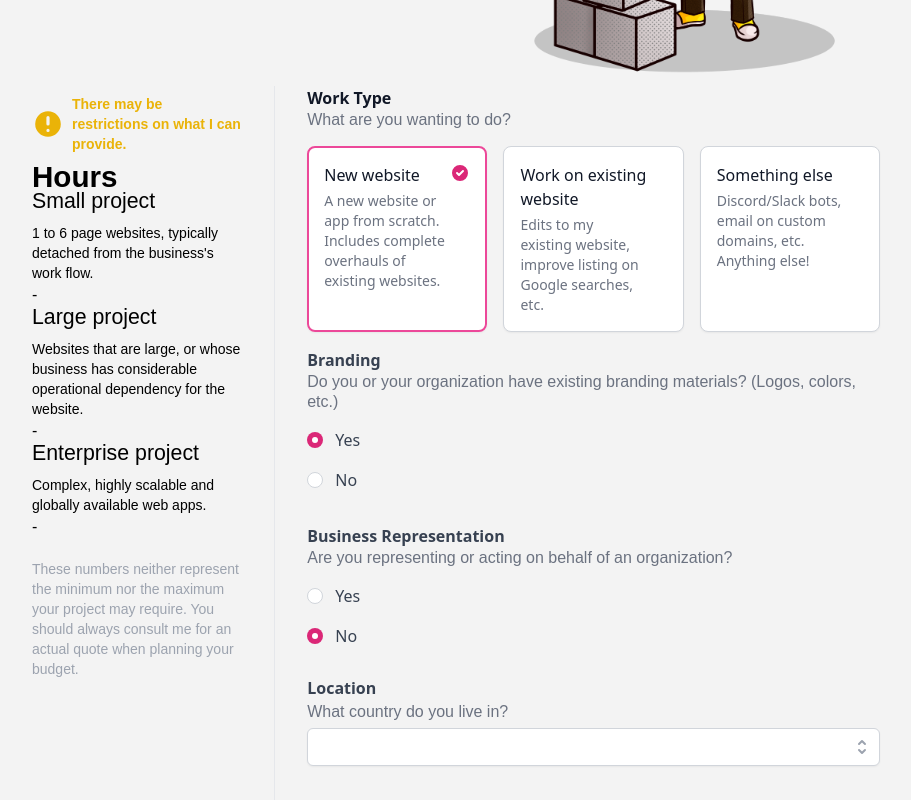
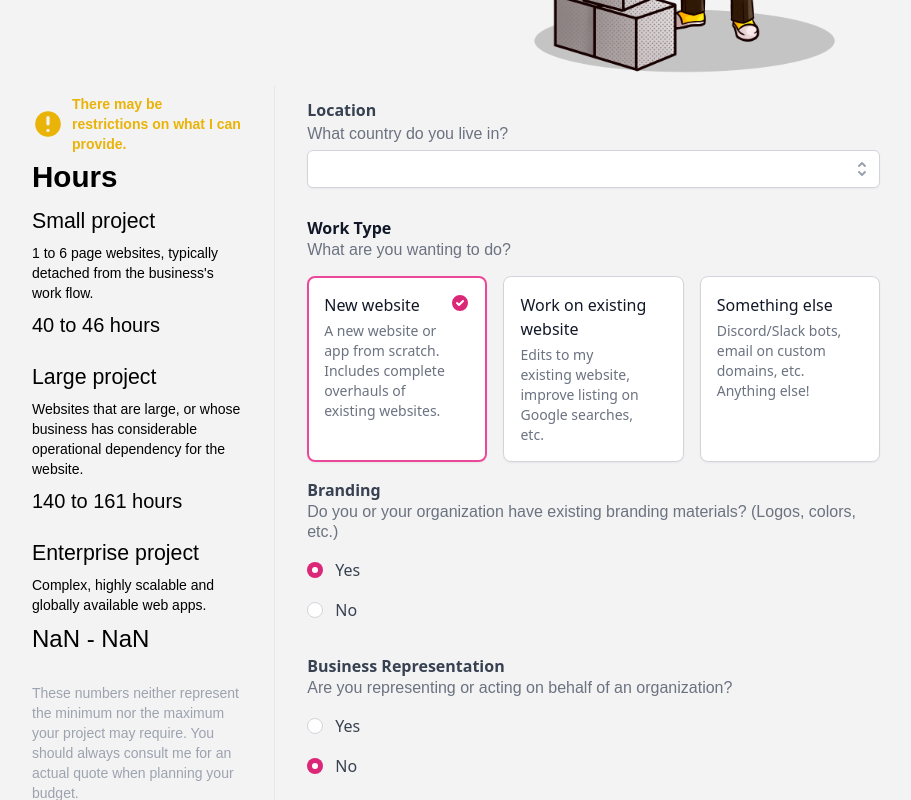
Before and after one commit to bananabrann/old-bananabrann.dev, a Next.js app: page /quote in a window 1280 px wide. Shown: the part 540-1340 px from the top of the page, without its empty margins (184-1095 px from the left). Built offline with nearby package versions, Linux system fonts and the light colour scheme; a web font is replaced by a local one.

Commit message:
Add quote estimate formula

```diff
--- a/pages/quote.tsx
+++ b/pages/quote.tsx
@@ -55,7 +55,7 @@ export default function GetStarted() {
   const [estimateNotices, setEstimateNotices] = useState<EstimateNotice[]>([]);
   const [isAnOrganization, setIsAnOrganization] = useState<boolean>(false);
   const [contractRequired, setContractRequired] = useState<boolean>(false);
-  const [isBrandingRequired, setIsBrandingRequired] = useState<boolean>(true);
+  const [isBrandingExisting, setIsBrandingExisting] = useState<boolean>(true);
   const [questionnaireForm, setQuestionnaireForm] =
     useState<GettingStartedQuestionnaire>({} as GettingStartedQuestionnaire);
 
@@ -74,8 +74,80 @@ export default function GetStarted() {
 
   /**
    * Manage the estimate numbers provided by the quote calculator.
+   *
+   * Estimates are provided by adding to the base number and then adjusting for
+   * variance depending on the input from the input.
    */
-  useEffect(() => {
+  function calculateEstimate() {
+    let variance: number = 0.1;
+    let newEstimate: QuoteEstimate;
+    let small: number = NaN;
+    let large: number = NaN;
+    let enterprise: number = NaN;
+
+    if (questionnaireForm.workType === WorkType.WebNew) {
+      small = 40;
+      large = 140;
+      enterprise = 480;
+      variance += 0.05;
+
+      if (!isBrandingExisting) variance += 1.0;
+    } else if (questionnaireForm.workType === WorkType.WebExisting) {
+      if (contractRequired) variance += 0.5;
+      small = 10;
+      large = 40;
+      enterprise = 40;
+      variance += 0.25;
+
+      if (questionnaireForm.existingSiteWork?.bugfix) {
+        variance += 2;
+        small -= 2;
+        large -= 25;
+        enterprise -= 25;
+      }
+
+      if (questionnaireForm.existingSiteWork?.seo) {
+        small += 8;
+        large += 16;
+        enterprise += 40;
+      }
+
+      if (questionnaireForm.existingSiteWork?.newFeature) {
+        variance += 0.5;
+        small += 20;
+        large += 40;
+        enterprise += 160;
+      }
+    }
+
+    if (isAnOrganization) {
+      small += 60;
+      large += 120;
+      variance += 0.25;
+
+      if (questionnaireForm.orgAffiliation.is508Required) {
+        variance += 0.1;
+      }
+    }
+
+    if (!isAnOrganization) enterprise = NaN;
+
+    newEstimate = {
+      smallLow: small,
+      smallHigh: Math.ceil(small + small * variance),
+      largeLow: large,
+      largeHigh: Math.ceil(large + large * variance),
+      enterpriseLow: Math.floor(enterprise + (enterprise * variance) / (5 / 6)),
+      enterpriseHigh: Math.ceil(enterprise + enterprise * (variance * 2)),
+    };
+
+    setEstimate(newEstimate);
+  }
+
+  /**
+   * Manages the notices provided from info in the form.
+   */
+  function calculateNotices() {
     // Reset array of notices.
     setEstimateNotices([]);
     let newNotices: EstimateNotice[] = [];
@@ -92,9 +164,9 @@ export default function GetStarted() {
     }
 
     // If branding work is required.
-    // TODO - Check that isBrandingRequired is as expected. The values may be
+    // TODO - Check that isBrandingExisting is as expected. The values may be
     // inverted.
-    if (!isBrandingRequired) {
+    if (!isBrandingExisting) {
       newNotices.push({
         type: EstimateNoticeType.Warning,
         text: "Not having branding adds serious variability to actual hours.",
@@ -127,7 +199,12 @@ export default function GetStarted() {
     }
 
     setEstimateNotices(newNotices);
-  }, [questionnaireForm, isAnOrganization, isBrandingRequired]);
+  }
+
+  useEffect(() => {
+    calculateEstimate();
+    calculateNotices();
+  }, [questionnaireForm, isAnOrganization, isBrandingExisting]);
 
   useEffect(() => {
     // On the first load, set the work type to "WebNew" so that the branding
@@ -192,8 +269,8 @@ export default function GetStarted() {
   }
 
   function handleBrandingRequired(b: boolean) {
-    setIsBrandingRequired(b);
-    setQuestionnaireForm({ ...questionnaireForm, isBrandingRequired: b });
+    setIsBrandingExisting(b);
+    setQuestionnaireForm({ ...questionnaireForm, isBrandingExisting: b });
   }
 
   function handleExistingSiteWork(x: ExistingSiteWorkOptions) {
@@ -225,6 +302,7 @@ export default function GetStarted() {
 
         <section className="flex flex-col md:flex-row">
           <div className="md:max-w-[210px] mb-12">
+            <section className="sticky top-0">
               {estimateNotices.map((notice) => {
                 if (notice.type === EstimateNoticeType.NotAble) {
                   return <NotAble><p>{notice.text}</p></NotAble> // prettier-ignore
@@ -233,38 +311,59 @@ export default function GetStarted() {
                   return <Warning><p>{notice.text}</p></Warning> // prettier-ignore
                 }
               })}
+            </section>
 
+            <section className="flex flex-col gap-5">
               <h3>Hours</h3>
+              <div>
                 <h4>Small project</h4>
                 <p className="text-sm">
                   {`1 to 6 page websites, typically detached from the business's work flow.`}
                 </p>
-            <p>
-              {estimate?.smallLow} - {estimate?.smallHigh}
+                <p className="text-xl my-2">
+                  {estimate?.smallLow} to {estimate?.smallHigh} hours
                 </p>
+              </div>
 
+              <div>
                 <h4>Large project</h4>
                 <p className="text-sm">
                   {`Websites that are large, or whose business has considerable operational dependency for the website.`}
                 </p>
-            <p>
-              {estimate?.largeLow} - {estimate?.largeHigh}
+                <p className="text-xl my-2">
+                  {estimate?.largeLow} to {estimate?.largeHigh} hours
                 </p>
+              </div>
 
+              <div>
                 <h4>Enterprise project</h4>
                 <p className="text-sm">
                   {`Complex, highly scalable and globally available web apps.`}
                 </p>
-            <p>
+                <p className="text-2xl my-2">
                   {estimate?.enterpriseLow} - {estimate?.enterpriseHigh}
                 </p>
-
+              </div>
+            </section>
             <p className="text-sm mt-5 text-gray-400">{`These numbers neither represent the minimum nor the maximum  your project may require. You should always consult me for an actual quote when planning your budget.`}</p>
           </div>
 
           <div className="min-h-full w-1 bg-gray-200 mx-8" />
 
           <div>
+            <div className="flex flex-col sm:flex-row sm:gap-6 mb-4">
+              <div className="my-3 w-full">
+                <GetAQuoteCountrySelect
+                  handleCountrySelect={handleCountrySelect}
+                  subheaderText={
+                    isAnOrganization
+                      ? "Where is your organization headquartered?"
+                      : "What country do you live in?"
+                  }
+                />
+              </div>
+            </div>
+
             <GetAQuoteWorkType handleWorkType={handleWorkType} />
             {questionnaireForm.workType === WorkType.WebExisting && (
               <QuoteCalculatorExistingSiteWorkItems
@@ -277,7 +376,7 @@ export default function GetStarted() {
 
             {questionnaireForm.workType === WorkType.WebNew && (
               <QuoteCalculatorBranding
-                isChecked={isBrandingRequired}
+                isChecked={isBrandingExisting}
                 handleBranding={handleBrandingRequired}
               />
             )}
@@ -300,19 +399,6 @@ export default function GetStarted() {
               </div>
             )}
 
-            <div className="flex flex-col sm:flex-row sm:gap-6">
-              <div className="my-3 w-full">
-                <GetAQuoteCountrySelect
-                  handleCountrySelect={handleCountrySelect}
-                  subheaderText={
-                    isAnOrganization
-                      ? "Where is your organization headquartered?"
-                      : "What country do you live in?"
-                  }
-                />
-              </div>
-            </div>
-
             <GetAQuoteContractRequired
               handleContractRequired={handleContractRequired}
               isChecked={contractRequired}
```
Lines whose indentation alone changed are shown as unchanged.
